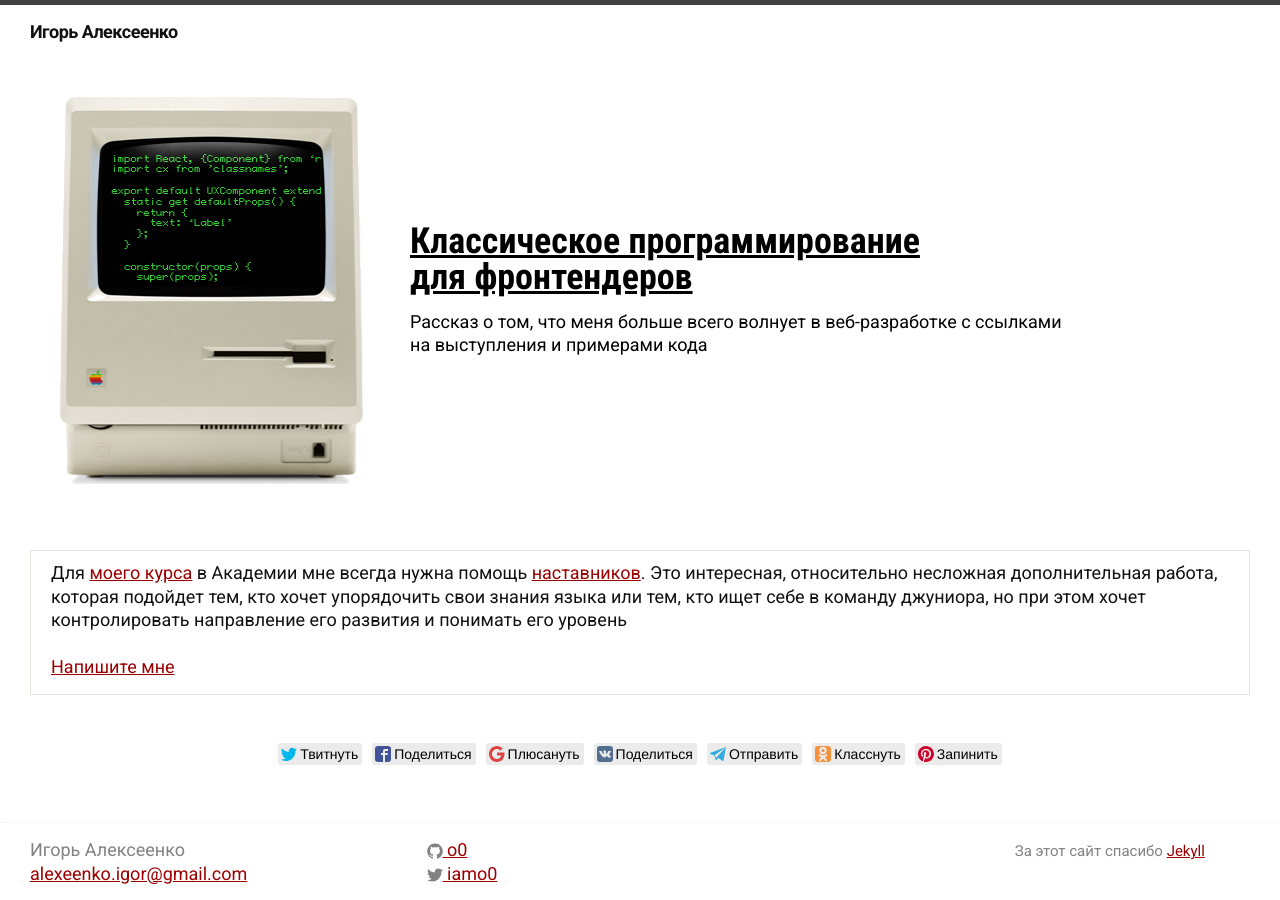
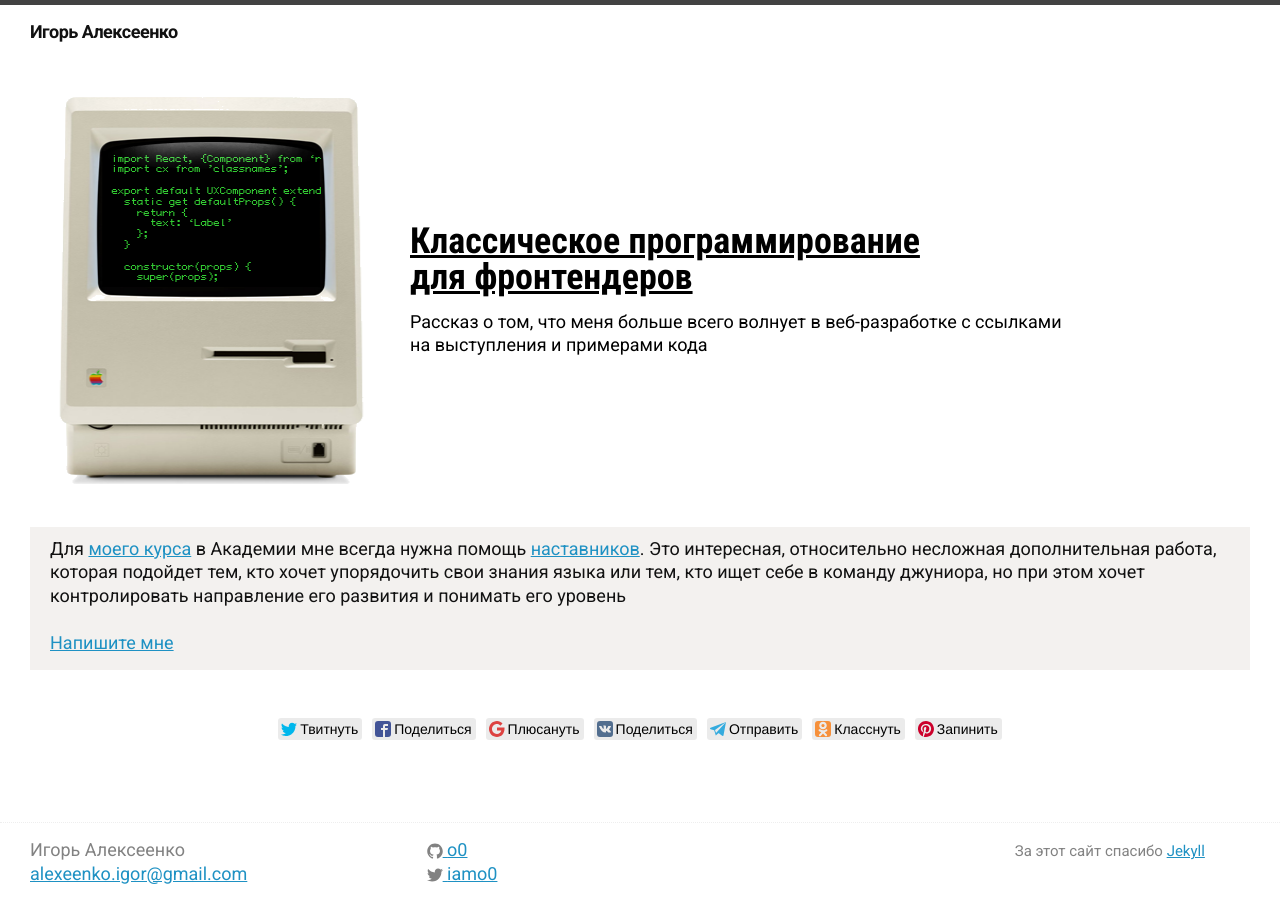
Before and after one commit to o0/o0.github.io, a Jekyll site: the page built from index.html, in a window 1280 px wide. Built offline with Jekyll 4.4.1, drawn with Linux system fonts in a browser that asks for light colours; comment, search, counter and statistics services are not loaded.

Commit message:
Упрощенный дизайн: перенос врезки в стили, синие ссылки

```diff
--- a/_sass/_base.scss
+++ b/_sass/_base.scss
@@ -104,7 +104,7 @@
   }
 
   &:hover {
-    color: $text-color;
+    color: $brand-color-hover;
     text-decoration: underline;
   }
 }
--- a/_sass/_layout.scss
+++ b/_sass/_layout.scss
@@ -123,6 +123,14 @@
 }
 
 
+/* Index page incut */
+.incut {
+  background: rgba(231, 227, 223, 0.5);
+  padding: 10px 20px 1px;
+}
+
+
+/* Index page post preview */
 .post-preview-link,
 .post-preview-link:active,
 .post-preview-link:hover,
--- a/css/main.scss
+++ b/css/main.scss
@@ -14,8 +14,9 @@
 
 $text-color:          #111;
 $background-color:    #fff;
-$brand-color:         #9c0000;
-$brand-color-visited: #850202;
+$brand-color:         #1e91c3;
+$brand-color-hover:   #9c0000;
+$brand-color-visited: #1f627f;
 
 $grey-color:       #828282;
 $grey-color-light: lighten($grey-color, 40%);
--- a/index.html
+++ b/index.html
@@ -12,9 +12,7 @@
   </article>
 </a>
 
-<br>
-
-<div style="border: solid 1px rgb(231, 227, 223); padding: 10px 20px 1px;">
+<div class="incut">
   <p>Для <a href="https://htmlacademy.ru/intensive/javascript" target="_blank" rel="nofollow">моего курса</a> в&nbsp;Академии мне всегда нужна помощь <a href="https://htmlacademy.ru/intensive/javascript/tutors" target="_blank" rel="nofollow">наставников</a>. Это интересная, относительно несложная дополнительная работа, которая подойдет тем, кто&nbsp;хочет упорядочить свои знания языка или тем, кто ищет себе в&nbsp;команду джуниора, но&nbsp;при этом хочет контролировать направление его развития и&nbsp;понимать его уровень <br><br><a href="mailto:igor.alexeenko@htmlacademy.ru?cc=tutors@htmlacademy.ru&subject=Наставничество на интенсиве по JS (o0.github.o0)">Напишите мне</a>
 </div>
 
```
